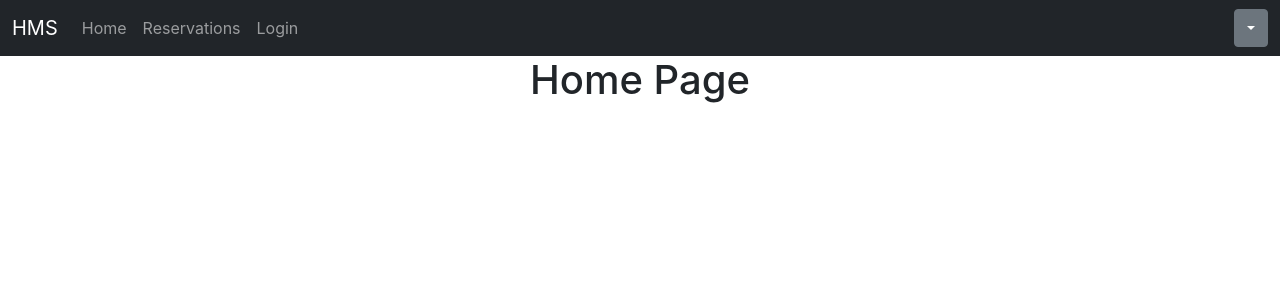
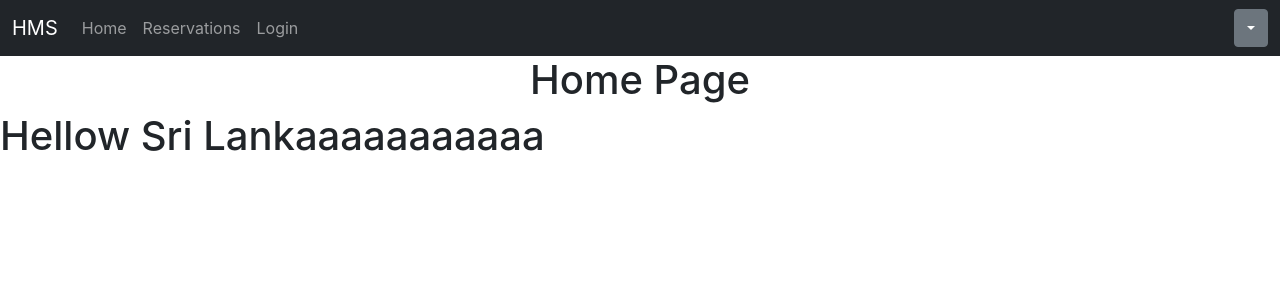
Before and after one commit to Y3S1Group33/DS-Assignment-Frontend, a React (Create React App) app: page / in a window 1280 px wide. Shown: the top 300 px of the page. Built offline with nearby package versions, Linux system fonts and the light colour scheme.

Commit message:
initial commit

```diff
--- a/public/index.html
+++ b/public/index.html
@@ -10,6 +10,7 @@
       content="Web site created using create-react-app"
     />
     <link rel="apple-touch-icon" href="%PUBLIC_URL%/logo192.png" />
+
     <!--
       manifest.json provides metadata used when your web app is installed on a
       user's mobile device or desktop. See https://developers.google.com/web/fundamentals/web-app-manifest/
--- a/src/pages/home.js
+++ b/src/pages/home.js
@@ -4,6 +4,8 @@ function Home() {
     return (
         <div>
             <h1 className="text-center">Home Page</h1>
+            <h1>Hellow Sri Lankaaaaaaaaaaa</h1>
+
         </div>
     )
 }
```
